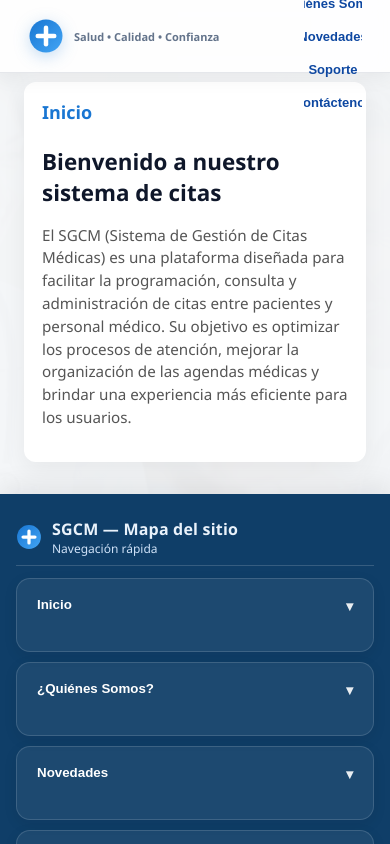
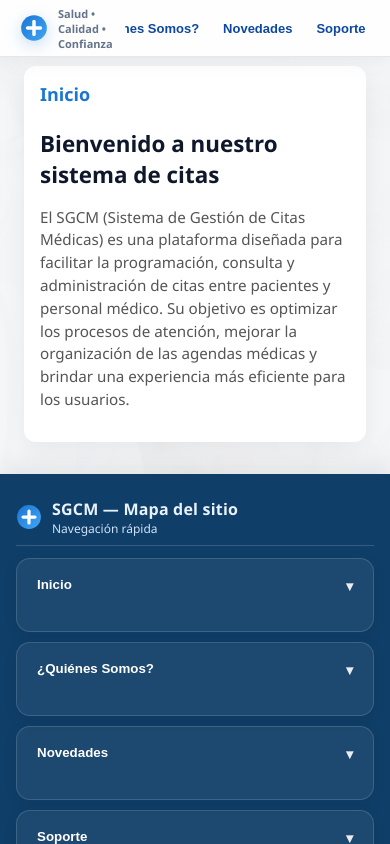
Before and after one commit to wandres2357-commits/sistemadegestioncitasmedicas, a React (Vite) app: page / in a window 390 px wide. Shown: the top 844 px of the page. Built offline with nearby package versions, Linux system fonts and the light colour scheme.

Commit message:
Add files via upload

```diff
--- a/src/App.css
+++ b/src/App.css
@@ -1,16 +1,98 @@
+
+/* =========================================================
+   src/App.css — SGCM UI
+   Flexible, responsive, accesible y con marca de agua
+   ========================================================= */
+
+/* ---------- Variables globales (paleta + fluidas) ---------- */
 :root{
-  /* ...tus variables existentes... */
-  --nav-h: clamp(56px, 7.5vw, 72px);      /* altura fluida */
-  --container-w: min(100% - 24px, 1200px); /* margen fluido + máximo */
+  /* Paleta base */
+  --primary: #1976d2;
+  --primary-2: #42a5f5;
+  --accent: #2e7d32;
+  --bg: #f4f6f8;
+  --text: #0f172a;
+  --muted: #64748b;
+  --surface: #ffffff;
+  --border: #e5e7eb;
+
+  /* Layout fluido */
+  --nav-h: clamp(56px, 7.5vw, 72px);
+  --container-w: min(100% - 24px, 1200px);
   --radius: 14px;
   --radius-sm: 10px;
 
-  /* Escalas de tipografía fluidas */
+  /* Tipografía fluida */
   --fs-xs: clamp(11px, 1.8vw, 12px);
   --fs-sm: clamp(12px, 2vw, 14px);
   --fs-md: clamp(14px, 2.2vw, 16px);
   --fs-lg: clamp(16px, 2.6vw, 18px);
   --fs-xl: clamp(18px, 3vw, 22px);
+
+  /* Safe areas (iOS notch) */
+  --safe-top: env(safe-area-inset-top);
+  --safe-right: env(safe-area-inset-right);
+  --safe-bottom: env(safe-area-inset-bottom);
+  --safe-left: env(safe-area-inset-left);
+}
+
+/* ---------- Base tipográfica y reset mínimos ---------- */
+*{ box-sizing: border-box; }
+html, body, #root { height: 100%; }
+body{
+  margin: 0;
+  background: var(--bg);
+  color: var(--text);
+  font-family: "Segoe UI", system-ui, -apple-system, Arial, sans-serif;
+  -webkit-font-smoothing: antialiased;
+  -moz-osx-font-smoothing: grayscale;
+
+  /* Safe bottom por si hay gestos en iOS */
+  padding-bottom: max(0px, var(--safe-bottom));
+}
+
+/* ---------- Contenedor raíz y marca de agua ---------- */
+.app{
+  min-height: 100vh;
+  position: relative;   /* contexto para ::before */
+  isolation: isolate;   /* permite z-index negativo controlado */
+}
+
+/* Marca de agua global (fondo tenue + imagen) */
+.app::before{
+  content: "";
+  position: fixed;
+  inset: 0;
+  z-index: -1;
+  pointer-events: none;
+  background:
+    radial-gradient(ellipse at center,
+      rgba(255,255,255,0.70),
+      rgba(255,255,255,0.90) 60%),
+    url("/assets/watermark.jpg") center center / cover no-repeat;
+  filter: saturate(0.9) contrast(0.95) opacity(0.18);
+}
+
+/* Menor transparencia si el usuario lo prefiere */
+@media (prefers-reduced-transparency: reduce){
+  .app::before{ filter: opacity(0.08) !important; }
+}
+
+/* ---------- Barra superior (navbar) ---------- */
+.topbar{
+  position: fixed;
+  top: 0; left: 0; right: 0;
+  z-index: 100;
+  background: rgba(255,255,255,.88);
+  border-bottom: 1px solid var(--border);
+  box-shadow: 0 4px 20px rgba(2,6,23,0.06);
+
+  /* Efecto vítreo (con fallback) */
+  -webkit-backdrop-filter: saturate(1.2) blur(10px);
+  backdrop-filter: saturate(1.2) blur(10px);
+
+  /* Respeta el notch */
+  padding-top: max(0px, var(--safe-top));
 }
 
 .topbar-inner{
@@ -21,25 +103,42 @@
   align-items: center;
   gap: clamp(8px, 2vw, 16px);
   padding: 8px clamp(8px, 2vw, 16px);
+
+  /* Safe-areas laterales */
+  padding-left: max(clamp(8px, 2vw, 16px), var(--safe-left));
+  padding-right: max(clamp(8px, 2vw, 16px), var(--safe-right));
 }
-.brand-title{ font-size: var(--fs-sm); }
-.brand-sub{ font-size: var(--fs-xs); }
 
+/* Marca/Logo */
+.brand{
+  display: flex;
+  align-items: center;
+  gap: 10px;
+  min-width: auto;           /* más flexible que 260px fijos */
+}
 .logo{
   width: clamp(28px, 5vw, 36px);
   height: clamp(28px, 5vw, 36px);
+  flex: 0 0 auto;
+  filter: drop-shadow(0 4px 8px rgba(25,118,210,.25));
+}
+.brand-title{
+  font-weight: 800;
+  font-size: var(--fs-sm);
+  line-height: 1.1;
+  letter-spacing: .2px;
+  color: #0b3c86;
+}
+.brand-sub{
+  color: var(--muted);
+  font-weight: 600;
+  font-size: var(--fs-xs);
 }
 
-main{
-  width: var(--container-w);
-  margin: calc(var(--nav-h) + 16px) auto clamp(16px, 2.5vw, 24px);
-  padding-inline: clamp(8px, 2vw, 16px);
-}
-main > * { scroll-margin-top: calc(var(--nav-h) + 12px); }
-
+/* ---------- Menú principal ---------- */
 .menu{
   display: flex;
-  flex-wrap: wrap;                  /* <— permite varias líneas */
+  flex-wrap: nowrap;                 /* una línea + scroll horizontal */
   align-items: center;
   justify-content: center;
   gap: clamp(4px, 1vw, 8px);
@@ -47,25 +146,119 @@ main > * { scroll-margin-top: calc(var(--nav-h) + 12px); }
   padding: 0;
   list-style: none;
   max-width: 100%;
+
+  overflow-x: auto;                  /* scroll suave en móvil */
+  -webkit-overflow-scrolling: touch;
+  scrollbar-width: none;             /* Firefox */
 }
+.menu::-webkit-scrollbar{ display: none; } /* WebKit */
+
+.nav-item{ position: relative; }
 
 .link{
+  background: none;
+  border: none;
+  outline: none;
+  color: #0d47a1;
+  font-weight: 600;
   padding: clamp(6px, 1.5vw, 10px) clamp(10px, 2vw, 14px);
-  font-size: var(--fs-sm);
   border-radius: var(--radius-sm);
+  cursor: pointer;
+  transition: color .2s ease, background .2s ease, transform .2s ease;
+  position: relative;
+  white-space: nowrap;               /* evita cortes raros */
 }
+.link:hover{ background: #e3f2fd; }
+.link.active{ background: var(--primary); color: #fff; }
 
-/* Dropdown: limita ancho y permite romper líneas */
+.link::after{
+  content: "";
+  position: absolute;
+  left: 12px; right: 12px; bottom: 6px; height: 2px;
+  background: linear-gradient(90deg, var(--primary), var(--primary-2));
+  transform: scaleX(0);
+  transform-origin: left;
+  transition: transform .25s ease;
+  border-radius: 2px;
+}
+.link:hover::after{ transform: scaleX(1); }
+
+/* Dropdown (hover/teclado) */
 .dropdown{
+  position: absolute;
+  top: 100%; left: 0;
   min-width: min(240px, 90vw);
   max-width: 92vw;
+  background: #fff;
+  border: 1px solid var(--border);
+  border-radius: 12px;
+  padding: 8px;
+  margin-top: 10px;
+  box-shadow: 0 14px 35px rgba(2,6,23,.12);
+  opacity: 0;
+  transform: translateY(8px);
+  pointer-events: none;
+  transition: opacity .18s ease, transform .18s ease;
   word-wrap: break-word;
   white-space: normal;
 }
-.cards-grid{
-  display: grid;
-  grid-template-columns: repeat(auto-fit, minmax(min(300px, 100%), 1fr));
-  gap: clamp(10px, 2vw, 16px);
+.nav-item:hover .dropdown,
+.nav-item:focus-within .dropdown{
+  opacity: 1; transform: translateY(0); pointer-events: auto;
+}
+
+.menu-btn{
+  width: 100%;
+  text-align: left;
+  background: none; border: none; outline: none;
+  padding: 10px 12px;
+  border-radius: 8px;
+  color: var(--text);
+  font-weight: 500;
+  cursor: pointer;
+  transition: background .15s ease, color .15s ease;
+}
+.menu-btn:hover{ background: #f1f5f9; }
+.menu-btn.active{ background: var(--primary); color: #fff; }
+
+/* Acciones a la derecha */
+.right{
+  display: flex;
+  align-items: center;
+  gap: 10px;
+  min-width: 180px;
+  justify-content: flex-end;
+}
+.badge{
+  font-size: 12px;
+  color: #0d47a1;
+  background: #e3f2fd;
+  padding: 4px 8px;
+  border-radius: 999px;
+  border: 1px solid #bbdefb;
+}
+.cta{
+  border: 1px solid #cfe8ff;
+  background: #fff;
+  color: var(--primary);
+  padding: 8px 12px;
+  border-radius: 10px;
+  font-weight: 700;
+  cursor: pointer;
+  transition: background .2s ease, box-shadow .2s ease, transform .2s ease;
+}
+.cta:hover{ background: #eef6ff; box-shadow: 0 8px 20px rgba(25,118,210,.12); }
+.cta:active{ transform: translateY(1px); }
+
+/* ---------- Contenido principal ---------- */
+main{
+  width: var(--container-w);
+  margin: calc(var(--nav-h) + 16px) auto clamp(16px, 2.5vw, 24px);
+  padding-inline: clamp(8px, 2vw, 16px);
+}
+main > *{
+  /* Anclaje cómodo cuando navegas a un id dentro de main */
+  scroll-margin-top: calc(var(--nav-h) + 12px);
 }
 
 .card{
@@ -81,6 +274,7 @@ main > * { scroll-margin-top: calc(var(--nav-h) + 12px); }
   font-size: var(--fs-xl);
 }
 
+/* Controles (públicos) */
 .input{
   width: 100%;
   padding: clamp(10px, 2.2vw, 12px);
@@ -97,6 +291,7 @@ main > * { scroll-margin-top: calc(var(--nav-h) + 12px); }
   box-shadow: 0 0 0 3px rgba(25,118,210,.18);
   background: #fff;
 }
+
 .btn{
   padding: clamp(10px, 2.2vw, 12px) clamp(14px, 3vw, 18px);
   border: none;
@@ -109,37 +304,46 @@ main > * { scroll-margin-top: calc(var(--nav-h) + 12px); }
   transition: transform .15s ease, box-shadow .2s ease, background .2s ease;
   box-shadow: 0 8px 18px rgba(46,125,50,.16);
 }
-.btn:hover{ transform: translateY(-1px); box-shadow: 0 12px 24px rgba(46,125,50,.22); }
+.btn:hover{
+  transform: translateY(-1px);
+  box-shadow: 0 12px 24px rgba(46,125,50,.22);
+}
 .btn:active{ transform: translateY(0); }
-.app{
-  min-height: 100vh;
-  position: relative;
-  isolation: isolate;
+
+/* ---------- Utilidades de layout ---------- */
+.cards-grid{
+  display: grid;
+  grid-template-columns: repeat(auto-fit, minmax(min(300px, 100%), 1fr));
+  gap: clamp(10px, 2vw, 16px);
 }
 
-.app::before{
-  content: "";
-  position: fixed;
-  inset: 0;
-  z-index: -1;
-  pointer-events: none;
-  background:
-    radial-gradient(ellipse at center, rgba(255,255,255,0.70), rgba(255,255,255,0.90) 60%),
-    url("/assets/watermark.jpg") center center / cover no-repeat;
-  filter: saturate(0.9) contrast(0.95) opacity(0.18);
+.row{
+  display: flex;
+  flex-wrap: wrap;
+  gap: clamp(8px, 2vw, 16px);
+}
+.col{
+  flex: 1 1 320px;              /* crece/encoge y salta de línea si no cabe */
+  min-width: min(100%, 320px);
 }
 
-@media (max-width: 720px){
-  .app::before{
-    background-position: center 30%;
-    filter: opacity(0.14);
-  }
-}
-@media (prefers-reduced-transparency: reduce){
-  .app::before{ filter: opacity(0.08) !important; }
+/* Imágenes fluidas */
+img, svg, canvas{
+  max-width: 100%;
+  height: auto;
 }
 
-/* Tablet */
+/* ---------- Animaciones y accesibilidad ---------- */
+@keyframes fadeUp{
+  from{ opacity: 0; transform: translateY(6px); }
+  to  { opacity: 1; transform: translateY(0); }
+}
+@media (prefers-reduced-motion: reduce){
+  .card{ animation: none !important; }
+}
+
+/* ---------- Breakpoints ---------- */
+/* Tablet y menores */
 @media (max-width: 960px){
   .brand-title{ display: none; }
   .menu{ justify-content: center; }
@@ -152,313 +356,21 @@ main > * { scroll-margin-top: calc(var(--nav-h) + 12px); }
     gap: clamp(8px, 2vw, 10px);
     padding-inline: clamp(8px, 2vw, 12px);
   }
-  .right{ display: none; }        /* libera espacio en móvil */
+  .right{ display: none; }     /* libera espacio en el header */
+
   main{
     margin-top: calc(var(--nav-h) + 10px);
     padding-inline: 12px;
   }
+
+  .link{
+    padding: 6px 10px;
+    font-size: 13px;
+  }
+
   .card{ border-radius: 12px; }
-}
 
-/* Layout utils */
-.row{
-  display: flex;
-  flex-wrap: wrap;
-  gap: clamp(8px, 2vw, 16px);
-}
-.col{
-  flex: 1 1 320px; /* crece / encoge y cae a nueva línea si no cabe */
-  min-width: min(100%, 320px);
-}
-
-/* Imágenes fluidas dentro de contenido */
-img, svg, canvas{
-  max-width: 100%;
-  height: auto;
-}
-
-/* Safe area en móviles con notch */
-:root{
-  --safe-top: env(safe-area-inset-top);
-  --safe-bottom: env(safe-area-inset-bottom);
-}
-.topbar{ padding-top: max(0px, var(--safe-top)); }
-body{ padding-bottom: max(0px, var(--safe-bottom)); }
-/* src/App.css */
-:root{
-  --primary: #1976d2;
-  --primary-2: #42a5f5;
-  --accent: #2e7d32;
-  --bg: #f4f6f8;
-  --text: #0f172a;
-  --muted: #64748b;
-  --surface: #ffffff;
-  --border: #e5e7eb;
-  --nav-h: 72px;
-}
-
-*{ box-sizing: border-box; }
-html, body, #root { height: 100%; }
-body { margin: 0; background: var(--bg); font-family: "Segoe UI", system-ui, -apple-system, Arial, sans-serif; color: var(--text); }
-
-.app { min-height: 100vh; }
-
-/* ======= NAVBAR FIJA ======= */
-.topbar{
-  position: fixed; top: 0; left: 0; right: 0; z-index: 100;
-  background: rgba(255,255,255,.88);
-  backdrop-filter: saturate(1.2) blur(10px);
-  border-bottom: 1px solid var(--border);
-  box-shadow: 0 4px 20px rgba(2, 6, 23, 0.06);
-}
-.topbar-inner{
-  max-width: 1200px; margin: 0 auto;
-  display: flex; align-items: center; gap: 16px;
-  padding: 10px 16px; height: var(--nav-h);
-}
-
-/* Safe areas (iOS) */
-:root{
-  --safe-top: env(safe-area-inset-top);
-  --safe-right: env(safe-area-inset-right);
-  --safe-bottom: env(safe-area-inset-bottom);
-  --safe-left: env(safe-area-inset-left);
-}
-/* Topbar: respeta los márgenes seguros del notch */
-.topbar{
-  padding-top: max(0px, var(--safe-top));
-}
-
-.topbar-inner{
-  padding-left: max(16px, var(--safe-left));
-  padding-right: max(16px, var(--safe-right));
-}
-
-/* En móvil, compacta altura de navbar */
-@media (max-width: 720px){
-  :root{ --nav-h: 60px; } /* si ya usas clamp, puedes omitirlo */
-}
-
-/* Marca/Logo */
-.brand{
-  display: flex; align-items: center; gap: 10px; min-width: 260px;
-}
-.brand-title{
-  font-weight: 800; font-size: 14px; line-height: 1.1;
-  letter-spacing: .2px; color: #0b3c86;
-}
-.brand-sub{ color: var(--muted); font-weight: 600; font-size: 11px; }
-
-.logo{
-  width: 36px; height: 36px; flex: 0 0 auto;
-  filter: drop-shadow(0 4px 8px rgba(25,118,210,.25));
-}
-
-/* Menú centrado */
-.menu{
-  display: flex; align-items: center; justify-content: center;
-  gap: 8px; margin: 0 auto;
-  list-style: none; padding: 0;
-}
-.nav-item{ position: relative; }
-
-.link{
-  background: none; border: none; outline: none;
-  color: #0d47a1; font-weight: 600;
-  padding: 10px 14px; border-radius: 10px;
-  cursor: pointer;
-  transition: color .2s ease, background .2s ease, transform .2s ease;
-  position: relative;
-}
-.link:hover{ background: #e3f2fd; }
-.link.active{ background: var(--primary); color: #fff; }
-.link::after{
-  content: ""; position: absolute; left: 12px; right: 12px; bottom: 6px; height: 2px;
-  background: linear-gradient(90deg, var(--primary), var(--primary-2));
-  transform: scaleX(0); transform-origin: left; transition: transform .25s ease; border-radius: 2px;
-}
-.link:hover::after{ transform: scaleX(1); }
-
-/* Dropdown al pasar el mouse (y con teclado) */
-.dropdown{
-  position: absolute; top: 100%; left: 0; min-width: 240px;
-  background: #fff; border: 1px solid var(--border);
-  border-radius: 12px; padding: 8px; margin-top: 10px;
-  box-shadow: 0 14px 35px rgba(2,6,23,.12);
-  opacity: 0; transform: translateY(8px);
-  pointer-events: none;
-  transition: opacity .18s ease, transform .18s ease;
-}
-.nav-item:hover .dropdown,
-.nav-item:focus-within .dropdown{
-  opacity: 1; transform: translateY(0); pointer-events: auto;
-}
-
-.menu-btn{
-  width: 100%; text-align: left;
-  background: none; border: none; outline: none;
-  padding: 10px 12px; border-radius: 8px;
-  color: var(--text); font-weight: 500; cursor: pointer;
-  transition: background .15s ease, color .15s ease;
-}
-.menu-btn:hover{ background: #f1f5f9; }
-.menu-btn.active{ background: var(--primary); color: #fff; }
-
-.right{
-  display: flex; align-items: center; gap: 10px; min-width: 180px; justify-content: flex-end;
-}
-.badge{
-  font-size: 12px; color: #0d47a1; background: #e3f2fd;
-  padding: 4px 8px; border-radius: 999px; border: 1px solid #bbdefb;
-}
-.cta{
-  border: 1px solid #cfe8ff; background: #fff; color: var(--primary);
-  padding: 8px 12px; border-radius: 10px; font-weight: 700; cursor: pointer;
-  transition: background .2s ease, box-shadow .2s ease, transform .2s ease;
-}
-.cta:hover{ background: #eef6ff; box-shadow: 0 8px 20px rgba(25,118,210,.12); }
-.cta:active{ transform: translateY(1px); }
-
-/* ======= CONTENIDO ======= */
-main{
-  max-width: 1200px; margin: calc(var(--nav-h) + 20px) auto 24px;
-  padding: 0 16px;
-}
-.card{
-  background: var(--surface);
-  padding: 28px; border-radius: 14px;
-  box-shadow: 0 8px 24px rgba(2,6,23,.06);
-  animation: fadeUp .2s ease both;
-}
-.card h2{ margin-top: 0; color: var(--primary); }
-
-.input{
-  width: 100%; padding: 10px 12px; margin-bottom: 14px;
-  border-radius: 10px; border: 1px solid #cfe8ff;
-  outline: none; transition: box-shadow .15s ease, border-color .15s ease, background .15s ease;
-  background: #fcfdff;
-
-/* Mejoras de usabilidad en móvil */
-@media (max-width: 720px) {
-  .admin-input{
-    font-size: 16px; /* evita zoom automático en iOS */
-    padding: 12px 14px;
-  }
-  .admin-cta{
-    width: 100%;
-    padding: 12px 16px;
-    font-size: 16px;
-  }
-  .admin-card h2{ font-size: clamp(18px, 4.5vw, 22px); }
-}
-
-/* Espacios entre controles en tarjetas */
-.admin-card .admin-input + .admin-input { margin-top: 8px; }
-.admin-card .admin-cta { margin-top: 6px; }
-
-}
-.input:focus{
-  border-color: var(--primary);
-  box-shadow: 0 0 0 3px rgba(25,118,210,.18);
-  background: #fff;
-}
-
-.btn{
-  padding: 10px 18px; border: none; border-radius: 10px;
-  background: var(--accent); color: #fff; font-weight: 700; cursor: pointer;
-  transition: transform .15s ease, box-shadow .2s ease, background .2s ease;
-  box-shadow: 0 8px 18px rgba(46,125,50,.16);
-
-
-/* Mejoras de usabilidad en móvil */
-@media (max-width: 720px) {
-  .admin-input{
-    font-size: 16px; /* evita zoom automático en iOS */
-    padding: 12px 14px;
-  }
-  .admin-cta{
-    width: 100%;
-    padding: 12px 16px;
-    font-size: 16px;
-  }
-  .admin-card h2{ font-size: clamp(18px, 4.5vw, 22px); }
-}
-
-/* Espacios entre controles en tarjetas */
-.admin-card .admin-input + .admin-input { margin-top: 8px; }
-.admin-card .admin-cta { margin-top: 6px; }
-
-}
-.btn:hover{ transform: translateY(-1px); box-shadow: 0 12px 24px rgba(46,125,50,.22); }
-.btn:active{ transform: translateY(0); }
-
-@keyframes fadeUp {
-  from { opacity: 0; transform: translateY(6px); }
-  to   { opacity: 1; transform: translateY(0); }
-}
-
-/* ======= RESPONSIVE ======= */
-@media (max-width: 960px){
-  .brand-title{ display: none; }
-  .menu{ gap: 4px; }
-  .link{ padding: 8px 10px; }
-  .dropdown{ min-width: 200px; }
-}
-@media (max-width: 640px){
-  .menu{ overflow-x: auto; scrollbar-width: thin; }
-  .menu::-webkit-scrollbar{ height: 6px; }
-  .menu::-webkit-scrollbar-thumb{ background: #d9e9ff; border-radius: 8px; }
-  .right{ display: none; }
-}
-:root{ --nav-h: 72px; }
-main > * { scroll-margin-top: calc(var(--nav-h) + 12px); }
-
-/* Menú centrado con scroll horizontal suave en móvil */
-.menu{
-  display: flex;
-  align-items: center;
-  justify-content: center;
-  gap: 8px;
-  margin: 0 auto;
-  list-style: none;
-  padding: 0;
-
-  /* clave en móviles: */
-  overflow-x: auto;
-  -webkit-overflow-scrolling: touch;
-  scrollbar-width: none;         /* Firefox */
-}
-.menu::-webkit-scrollbar{ display: none; } /* WebKit */
-
-.link{
-  white-space: nowrap;            /* evita cortes raros de texto */
-  padding: 8px 12px;              /* compactado en móvil */
-  border-radius: 10px;
-  font-weight: 600;
-  color: #0d47a1;
-}
-
-/* En móvil, liberamos espacio ocultando la zona derecha (badge/cta) */
-@media (max-width: 720px){
-  .right{ display: none; }
-  .menu{ gap: 6px; }
-  .link{ padding: 6px 10px; font-size: 13px; }
-}
-
-/* Contenido: menos margen superior en móvil para evitar scroll innecesario */
-@media (max-width: 720px){
-  main{
-    margin-top: calc(var(--nav-h) + 10px);
-    padding-inline: 12px;
-  }
-  .card{
-    padding: 18px;
-    border-radius: 12px;
-  }
-}
-
-/* Marca de agua menos visible en móvil */
-@media (max-width: 720px){
+  /* Marca de agua menos predominante en móvil */
   .app::before{
     background-position: center 30%;
     filter: opacity(0.14);
```
